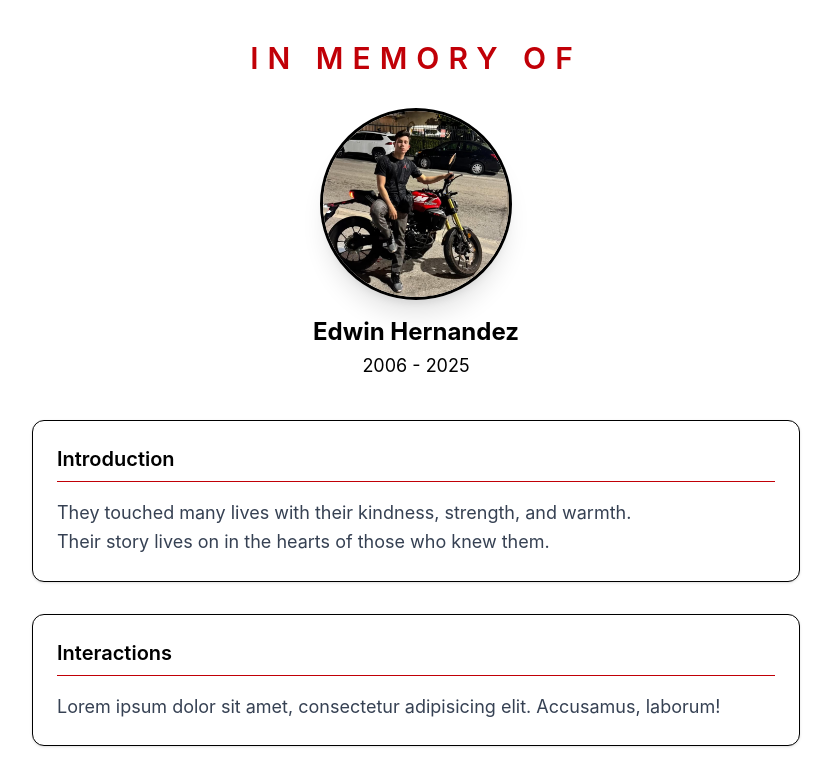
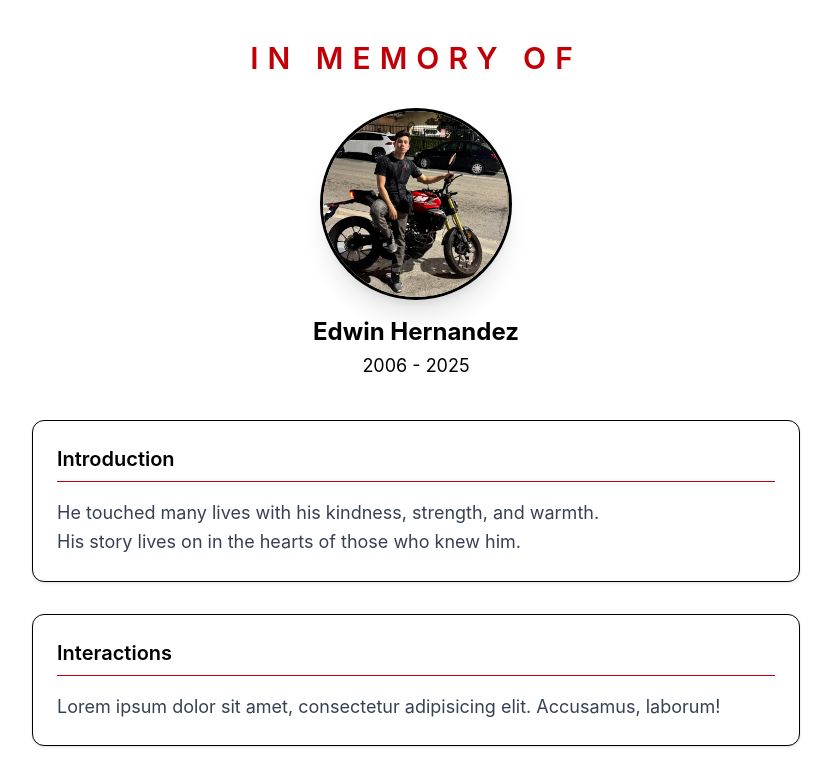
Before and after one commit to theBreadLover/memorial, a React (Vite) app: page / in a window 1280 px wide. Shown: the top 776 px of the page, without its empty margins (224-1055 px from the left). Built offline with nearby package versions, Linux system fonts and the light colour scheme.

Commit message:
Updated placeholder

```diff
--- a/src/pages/Home.tsx
+++ b/src/pages/Home.tsx
@@ -29,8 +29,8 @@ export default function Home () {
 			{/* Introduction Section */}
 			<Section
 				title="Introduction"
-				text="They touched many lives with their kindness, strength, and warmth.
-					Their story lives on in the hearts of those who knew them."
+				text="He touched many lives with his kindness, strength, and warmth.
+					His story lives on in the hearts of those who knew him."
 			/>
 
 			{/* Interaction Section */}
```
